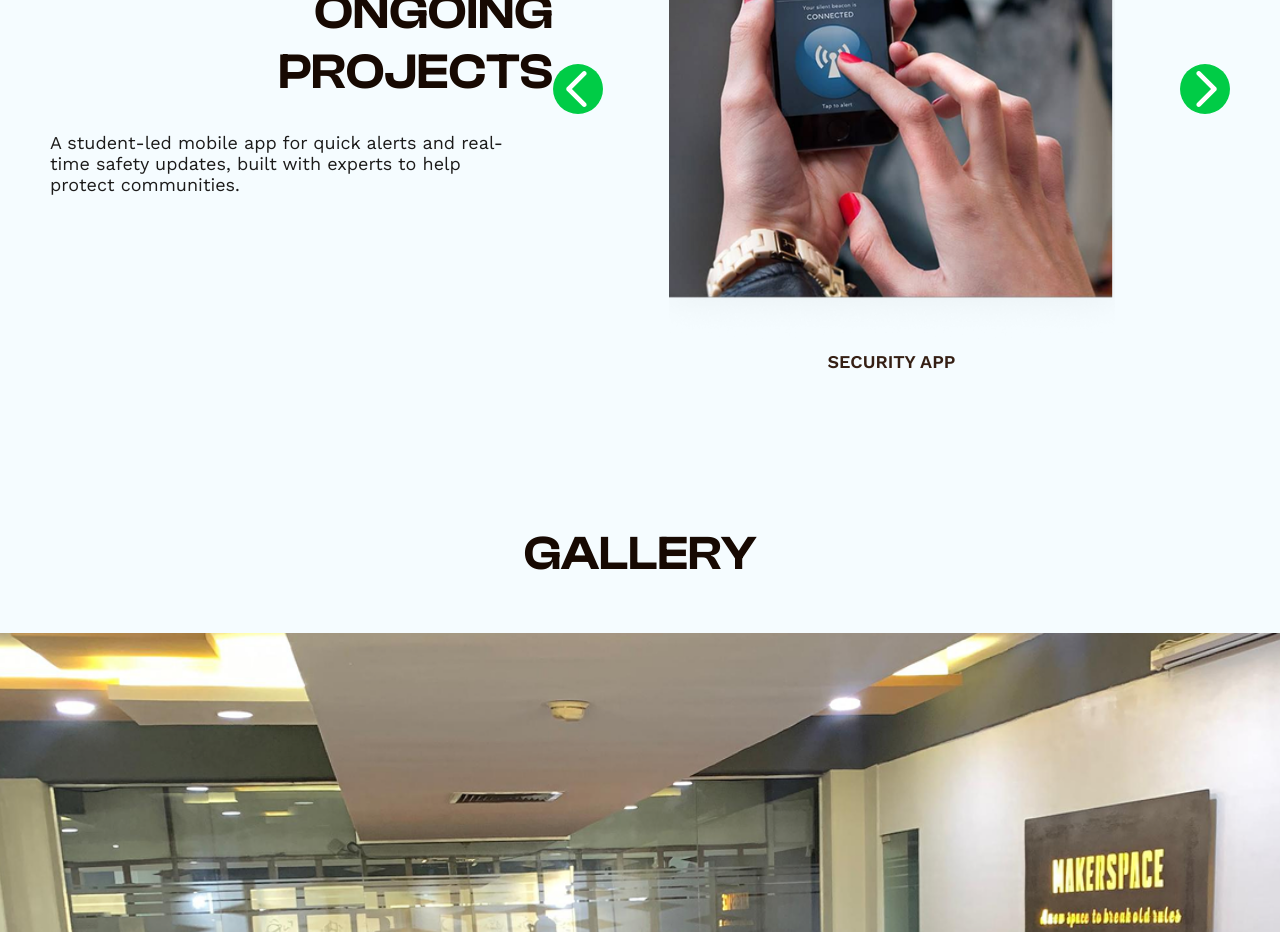
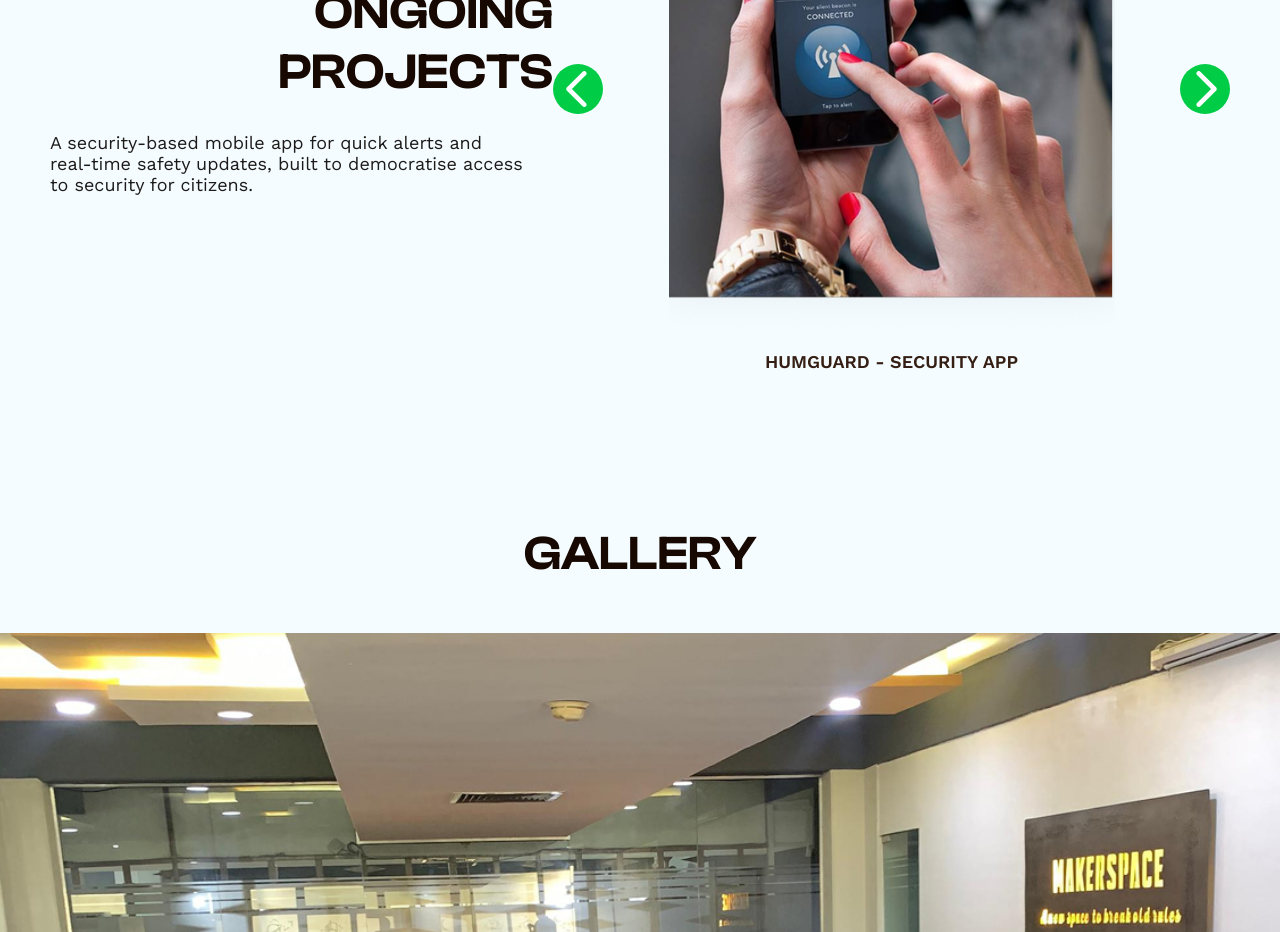
Before and after one commit to HUMTRAN/HUMTRAN-Site, a Next.js app: page / in a window 1280 px wide. Shown: the part 1800-2732 px from the top of the page. Built offline with nearby package versions, Linux system fonts and the light colour scheme.

Commit message:
Update page.tsx

```diff
--- a/src/app/page.tsx
+++ b/src/app/page.tsx
@@ -24,13 +24,13 @@ const Page = () => {
   // Projects array
   const projects = [
     {
-      title: "SECURITY APP",
-      description: "A student-led mobile app for quick alerts and real-time safety updates, built with experts to help protect communities.",
+      title: "HUMGUARD - SECURITY APP",
+      description: "A security-based mobile app for quick alerts and real-time safety updates, built to democratise access to security for citizens.",
       mainImage: "/security-app.png"
     },
     {
       title: "PLASTIC FLOOR FINISHING",
-      description: "A group of students has embarked on a creative project that transforms discarded PET bottles into materials for floor finishing. By recycling and processing the bottles, they aim to produce durable, cost-effective, and eco-friendly alternatives to conventional floor finishes.",
+      description: "A combination of recycling and upcycling project to transform recycled PET bottles into floor finishing. The project aims to reduce environmental polution, and carbon emission, and foter eco-friendly environment.",
       mainImage: "/floor.png"
     },
 
```
